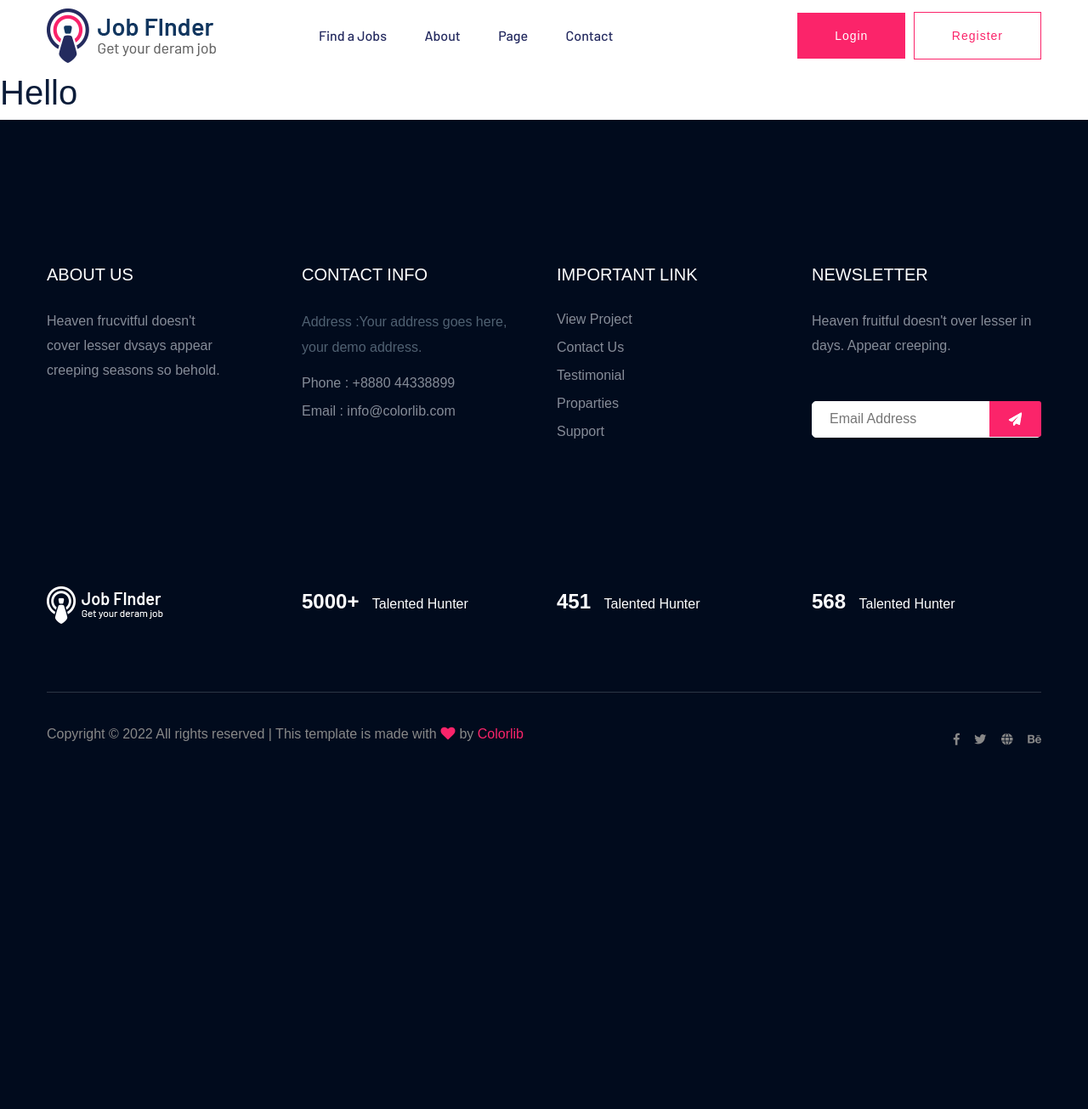
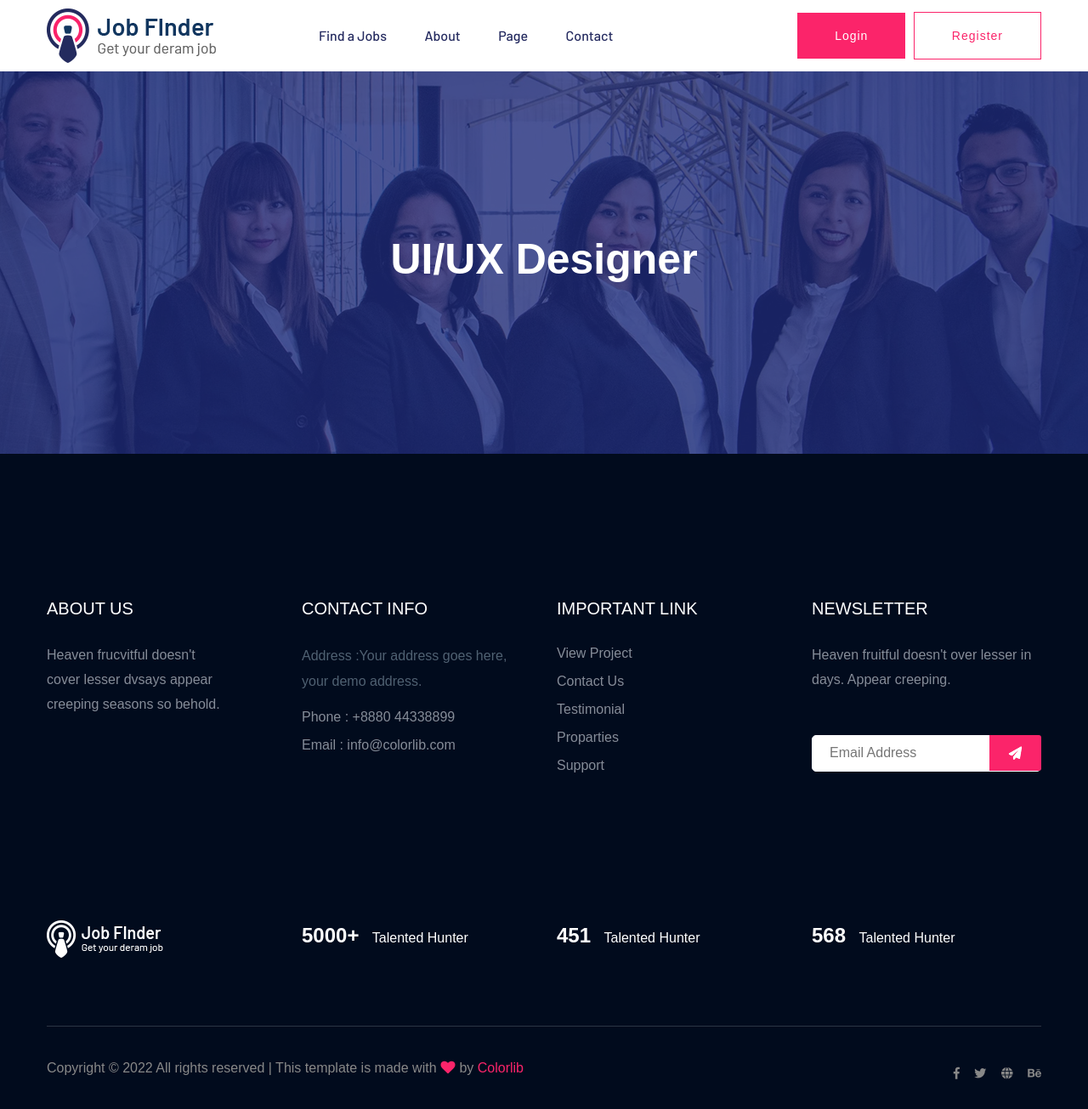
Before and after one commit to abdur-rehman-ali/instantHiring, a Django app: page /job_post_detail/1 in a window 1280 px wide. Shown: the whole page at 85% size. Before the commit the page ends 877 px from the top, so only its background shows below. Run offline with Django 3.2, Linux system fonts and the light colour scheme; data comes from the database, SQL or seed files in the repository; some libraries are stand-ins or nearby versions; some web fonts are replaced.

Commit message:
hero area of job post detail

```diff
--- a/main/templates/main/jobPost.html
+++ /dev/null
@@ -1,8 +0,0 @@
-{% extends 'main/layout.html' %}
-{% block title %}
-job post
-{% endblock title %}
-{% block body %}
-
-<h1>Hello</h1>
-{% endblock body %}
--- a/main/templates/main/jobPostDetail.html
+++ b/main/templates/main/jobPostDetail.html
@@ -1,8 +1,25 @@
 {% extends 'main/layout.html' %}
+{% load static %}
 {% block title %}
 job post details
 {% endblock title %}
 {% block body %}
 
+<!-- Hero Area Start-->
+<div class="slider-area ">
+    <div class="single-slider section-overly slider-height2 d-flex align-items-center" data-background="{% static 'main/assets/img/hero/about.jpg'  %}">
+        <div class="container">
+            <div class="row">
+                <div class="col-xl-12">
+                    <div class="hero-cap text-center">
+                        <h2>UI/UX Designer</h2>
+                    </div>
+                </div>
+            </div>
+        </div>
+    </div>
+</div>
+    <!-- Hero Area End -->
+
 
 {% endblock body %}
--- a/main/views.py
+++ b/main/views.py
@@ -26,7 +26,7 @@ def jobPost(request):
 
 def jobPostDetail(request,id):
     data = jobPostData.objects.get(id=id)
-    template_name = 'main/jobPost.html'
+    template_name = 'main/jobPostDetail.html'
     context={
         'data':data
     }
```
